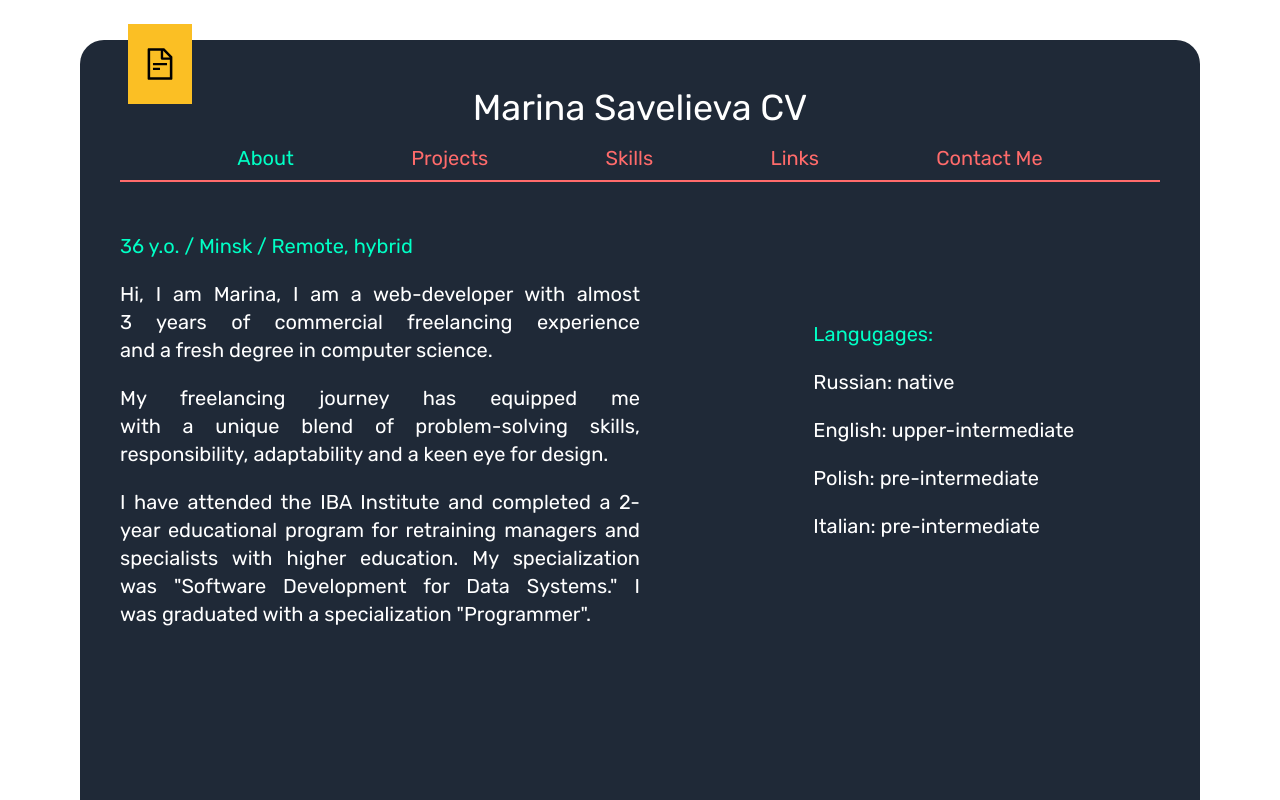
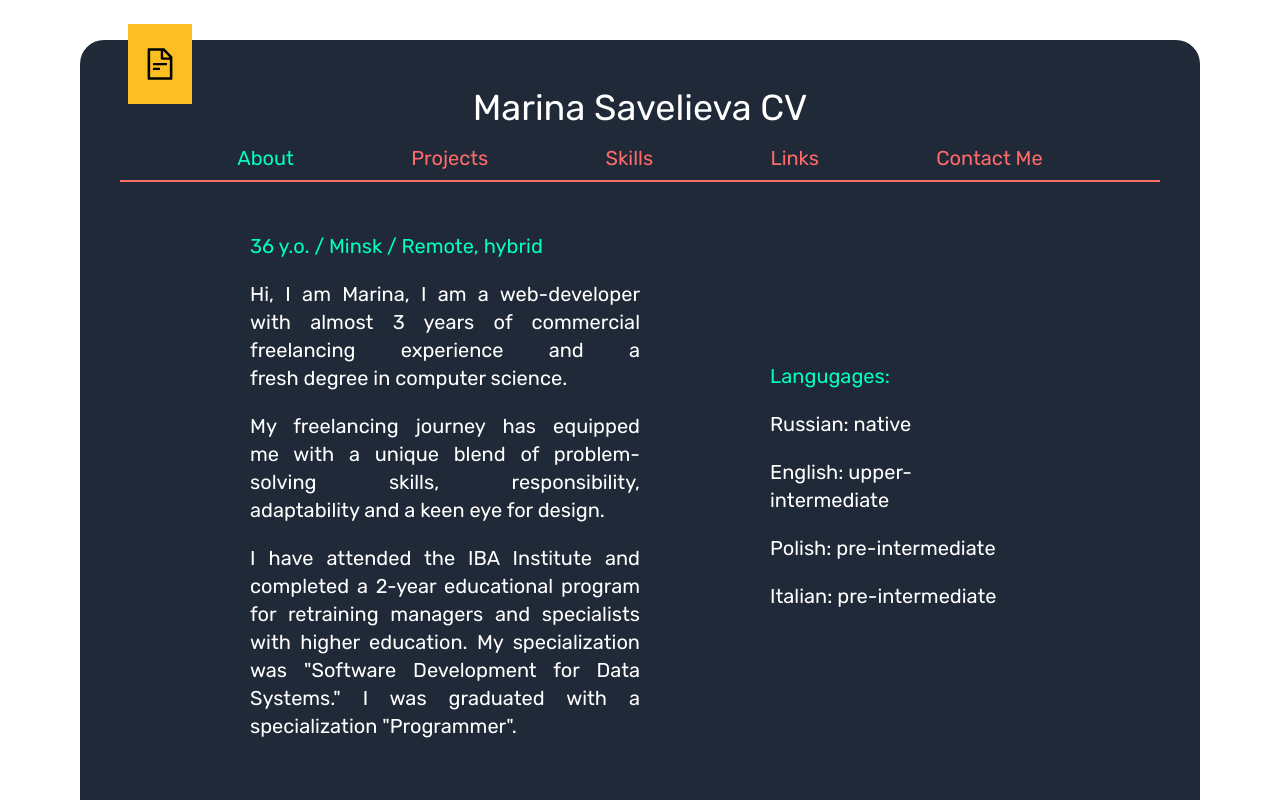
Before and after one commit to savelievamareena/cv, a Next.js app: page / in a window 1280 px wide. Built offline with nearby package versions, Linux system fonts and the light colour scheme.

Commit message:
Download button layout improvements

```diff
--- a/app/page.jsx
+++ b/app/page.jsx
@@ -3,7 +3,7 @@ import Hello from "@/app/components/Hello";
 
 export default function Home() {
     return (
-        <main className="text-2xl h-full">
+        <main className="text-2xl h-full flex flex-col w-2/3 xl:w-3/4 justify-center">
             <Hello/>
         </main>
     );
```
